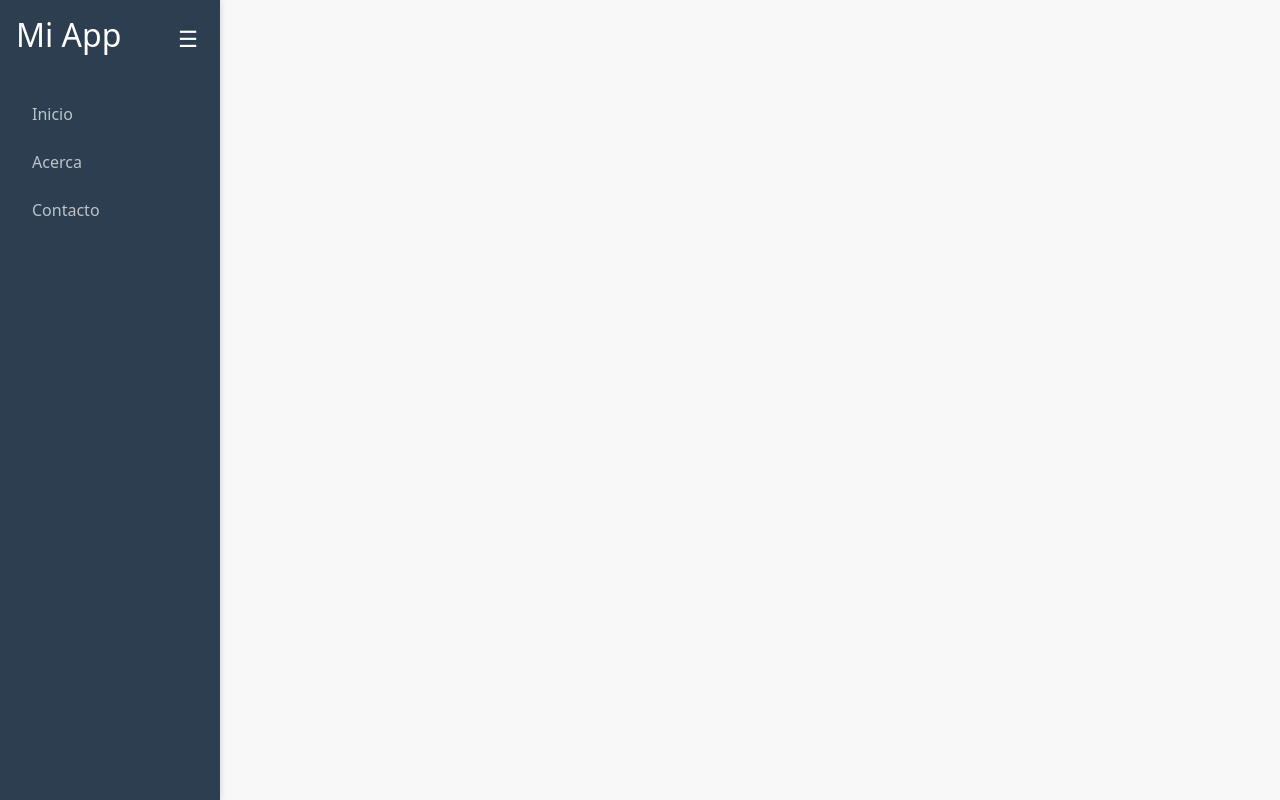
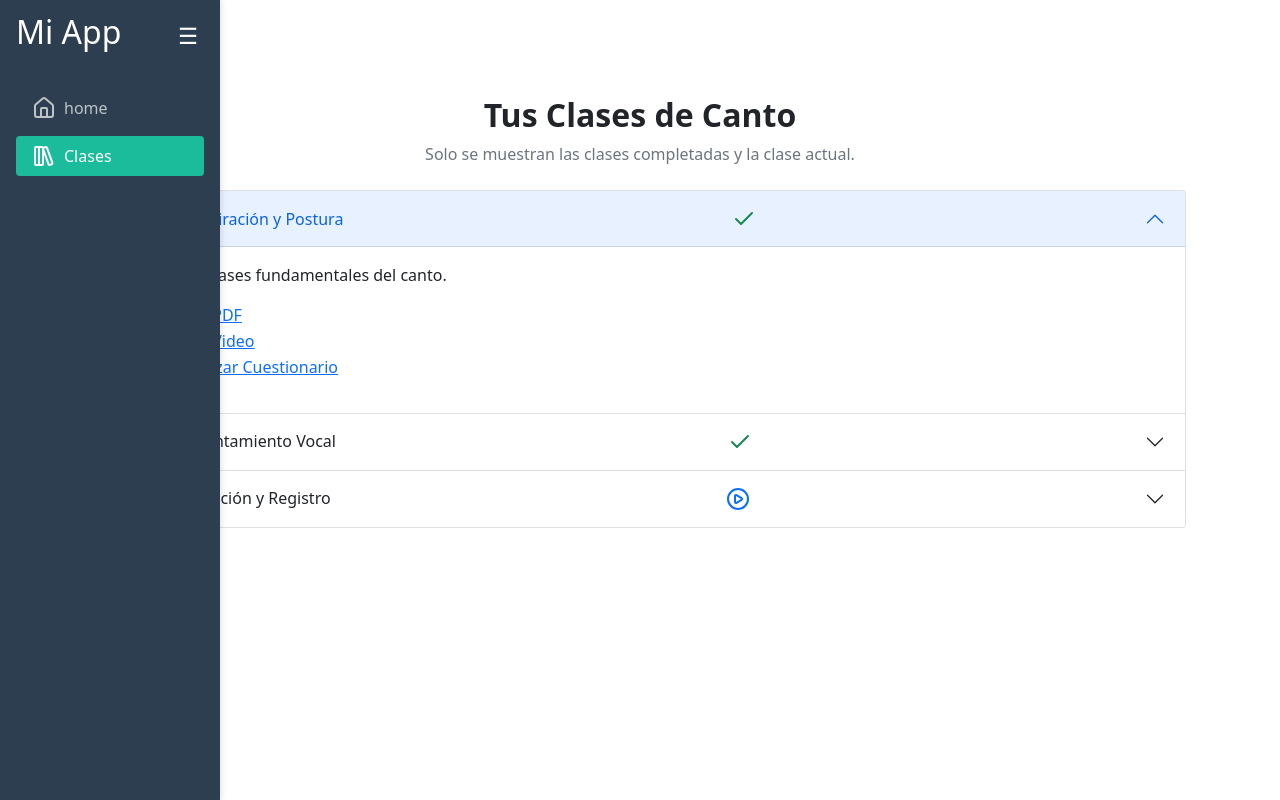
Before and after one commit to matiasromantdf/academiaDeCanto, a Vue app: page /clases in a window 1280 px wide. Built offline with nearby package versions, Linux system fonts and the light colour scheme.

Commit message:
agrega vista clases

```diff
--- a/package.json
+++ b/package.json
@@ -9,6 +9,7 @@
     "preview": "vite preview"
   },
   "dependencies": {
+    "lucide-vue-next": "^0.508.0",
     "vue": "^3.5.13",
     "vue-router": "^4.5.1"
   },
--- a/src/App.vue
+++ b/src/App.vue
@@ -1,7 +1,7 @@
 <template>
   <div class="layout">
     <Sidebar />
-    <main class="content">
+    <main class="container mt-5">
       <router-view />
     </main>
   </div>
--- a/src/components/Sidebar.vue
+++ b/src/components/Sidebar.vue
@@ -2,7 +2,7 @@
 <button v-if="isMobile && !open" class="floating-toggle" @click="toggleSidebar">
   ☰
 </button>
-  <aside :class="['sidebar', { collapsed: !open, mobile: isMobile && !open }]">
+  <aside :class="['sidebar', { retraido: !open, mobile: isMobile && !open }]">
     <div class="header">
       <h2 v-if="open || isMobile">Mi App</h2>
       <button class="toggle" @click="toggleSidebar">
@@ -12,23 +12,21 @@
 
     <nav class="nav">
       <router-link to="/" class="link" active-class="active">
-        <span v-if="open || isMobile">Inicio</span>
-        <span v-else title="Inicio">🏠</span>
+        <Home />
+        <span class="ms-2" v-if="open || isMobile">home</span>
       </router-link>
-      <router-link to="/about" class="link" active-class="active">
-        <span v-if="open || isMobile">Acerca</span>
-        <span v-else title="Acerca">ℹ️</span>
+       <router-link to="/clases" class="link" active-class="active">
+        <LibraryBig />
+        <span class="ms-2" v-if="open || isMobile">Clases</span>
       </router-link>
-      <router-link to="/contact" class="link" active-class="active">
-        <span v-if="open || isMobile">Contacto</span>
-        <span v-else title="Contacto">📞</span>
-      </router-link>
+
     </nav>
   </aside>
 </template>
 
 <script setup>
 import { ref, onMounted, onBeforeUnmount } from 'vue'
+import { Home, LibraryBig} from 'lucide-vue-next'
 
 const open = ref(true)
 const isMobile = ref(false)
@@ -75,15 +73,15 @@ onBeforeUnmount(() => {
   box-shadow: 2px 0 5px rgba(0,0,0,0.1);
 }
 
-.sidebar .collapsed {
+.sidebar.retraido {
   width: 60px;
 }
 
-.sidebar .mobile {
+.sidebar.mobile {
   transform: translateX(-100%);
 }
 
-.sidebar .mobile .open {
+.sidebar.mobile.open {
   transform: translateX(0);
 }
 
@@ -91,6 +89,8 @@ onBeforeUnmount(() => {
   display: flex;
   justify-content: space-between;
   align-items: center;
+  height: 40px;
+  overflow-y:hidden;
 }
 
 .toggle {
@@ -147,7 +147,7 @@ onBeforeUnmount(() => {
   border: none;
   padding: 0.6rem 0.8rem;
   font-size: 1.2rem;
-  border-radius: 4px;
+  border-radius:0px 5px 5px 0px;
   cursor: pointer;
   box-shadow: 0 2px 6px rgba(0,0,0,0.2);
 }
--- a/src/router/index.js
+++ b/src/router/index.js
@@ -3,11 +3,11 @@ import { createRouter, createWebHistory } from 'vue-router'
 
 // Importa tus vistas o componentes
 import Home from '../views/Home.vue'
-// import About from '../views/About.vue'
+import Clases from '../views/Clases.vue'
 
 const routes = [
   { path: '/', name: 'Home', component: Home },
-//   { path: '/about', name: 'About', component: About }
+  { path: '/clases', name: 'Clases', component: Clases }
 ]
 
 const router = createRouter({
--- /dev/null
+++ b/src/views/Clases.vue
@@ -0,0 +1,106 @@
+<template>
+  <div class="container py-5">
+    <div class="text-center mb-4">
+      <h2 class="fw-bold">Tus Clases de Canto</h2>
+      <p class="text-muted">Solo se muestran las clases completadas y la clase actual.</p>
+    </div>
+
+    <div class="accordion" id="accordionClases">
+      <div
+        v-for="(clase, index) in clasesFiltradas"
+        :key="clase.id"
+        class="accordion-item"
+      >
+        <h2 class="accordion-header" :id="'heading' + clase.id">
+          <button
+            class="accordion-button"
+            :class="{ collapsed: index !== 0 }"
+            type="button"
+            data-bs-toggle="collapse"
+            :data-bs-target="'#collapse' + clase.id"
+            :aria-expanded="index === 0 ? 'true' : 'false'"
+            :aria-controls="'collapse' + clase.id"
+          >
+            {{ clase.titulo }}
+            <Check class="ms-auto text-success" v-if="clase.completada" />
+            <PlayCircle class="ms-auto text-primary" v-else />
+          </button>
+        </h2>
+        <div
+          :id="'collapse' + clase.id"
+          class="accordion-collapse collapse"
+          :class="{ show: index === 0 }"
+          :aria-labelledby="'heading' + clase.id"
+          data-bs-parent="#accordionClases"
+        >
+          <div class="accordion-body">
+            <p>{{ clase.descripcion }}</p>
+            <ul>
+              <li>
+                <FileText class="me-2" /> <a :href="clase.pdf" target="_blank">Ver PDF</a>
+              </li>
+              <li>
+                <Video class="me-2" /> <a :href="clase.video" target="_blank">Ver Video</a>
+              </li>
+              <li>
+                <ClipboardCheck class="me-2" />
+                <a :href="clase.cuestionario" target="_blank">Realizar Cuestionario</a>
+              </li>
+            </ul>
+          </div>
+        </div>
+      </div>
+    </div>
+  </div>
+</template>
+
+<script setup>
+import { FileText, Video, ClipboardCheck, Check, PlayCircle } from 'lucide-vue-next'
+
+// Simulación de clases
+const clases = [
+  {
+    id: 1,
+    titulo: 'Clase 1 - Respiración y Postura',
+    descripcion: 'Aprendé las bases fundamentales del canto.',
+    pdf: '/pdfs/clase1.pdf',
+    video: '/videos/clase1.mp4',
+    cuestionario: '/cuestionarios/clase1',
+    completada: true
+  },
+  {
+    id: 2,
+    titulo: 'Clase 2 - Calentamiento Vocal',
+    descripcion: 'Ejercicios prácticos para preparar tu voz.',
+    pdf: '/pdfs/clase2.pdf',
+    video: '/videos/clase2.mp4',
+    cuestionario: '/cuestionarios/clase2',
+    completada: true
+  },
+  {
+    id: 3,
+    titulo: 'Clase 3 - Afinación y Registro',
+    descripcion: 'Ejercicios de afinación y reconocimiento vocal.',
+    pdf: '/pdfs/clase3.pdf',
+    video: '/videos/clase3.mp4',
+    cuestionario: '/cuestionarios/clase3',
+    completada: false // Esta es la clase actual
+  },
+  {
+    id: 4,
+    titulo: 'Clase 4 - Interpretación',
+    descripcion: 'Interpretar canciones con emoción y técnica.',
+    pdf: '/pdfs/clase4.pdf',
+    video: '/videos/clase4.mp4',
+    cuestionario: '/cuestionarios/clase4',
+    completada: false // No debe mostrarse
+  }
+]
+
+// Mostrar sólo clases completadas + la primera incompleta (actual)
+const clasesFiltradas = clases.filter((clase, index) => {
+  const completadas = clases.filter(c => c.completada)
+  const siguiente = clases.find(c => !c.completada)
+  return clase.completada || clase.id === siguiente?.id
+})
+</script>
--- a/src/views/Home.vue
+++ b/src/views/Home.vue
@@ -1,4 +1,55 @@
 <!-- views/Home.vue -->
 <template>
-  <h1>Página de inicio</h1>
+  <div class="container py-5">
+    <div class="row justify-content-center text-center mb-4">
+      <div class="col-lg-8">
+        <h1 class="display-4 fw-bold">Bienvenido al Curso de Canto</h1>
+        <p class="lead text-muted">
+          Aprende a cantar desde cero con clases estructuradas, material exclusivo y seguimiento personalizado.
+        </p>
+      </div>
+    </div>
+
+    <div class="row text-center">
+      <div class="col-md-4 mb-4">
+        <div class="card h-100 shadow-sm">
+          <div class="card-body">
+            <FileText class="mb-3" style="width: 40px; height: 40px;" />
+            <h5 class="card-title">Material PDF</h5>
+            <p class="card-text text-muted">
+              Cada clase incluye un documento en PDF con teoría, ejercicios y recomendaciones vocales.
+            </p>
+          </div>
+        </div>
+      </div>
+
+      <div class="col-md-4 mb-4">
+        <div class="card h-100 shadow-sm">
+          <div class="card-body">
+            <Video class="mb-3" style="width: 40px; height: 40px;" />
+            <h5 class="card-title">Clases en Video</h5>
+            <p class="card-text text-muted">
+              Accedé a videos explicativos con ejemplos prácticos y técnicas vocales guiadas.
+            </p>
+          </div>
+        </div>
+      </div>
+
+      <div class="col-md-4 mb-4">
+        <div class="card h-100 shadow-sm">
+          <div class="card-body">
+            <ClipboardCheck class="mb-3" style="width: 40px; height: 40px;" />
+            <h5 class="card-title">Evaluación</h5>
+            <p class="card-text text-muted">
+              Luego de cada clase, completá un formulario interactivo para medir tu progreso.
+            </p>
+          </div>
+        </div>
+      </div>
+    </div>
+  </div>
 </template>
+
+<script setup>
+import { FileText, Video, ClipboardCheck } from 'lucide-vue-next'
+</script>
```
Also changed, not shown: 1 other file (tests, documents, lock files or other folders).
